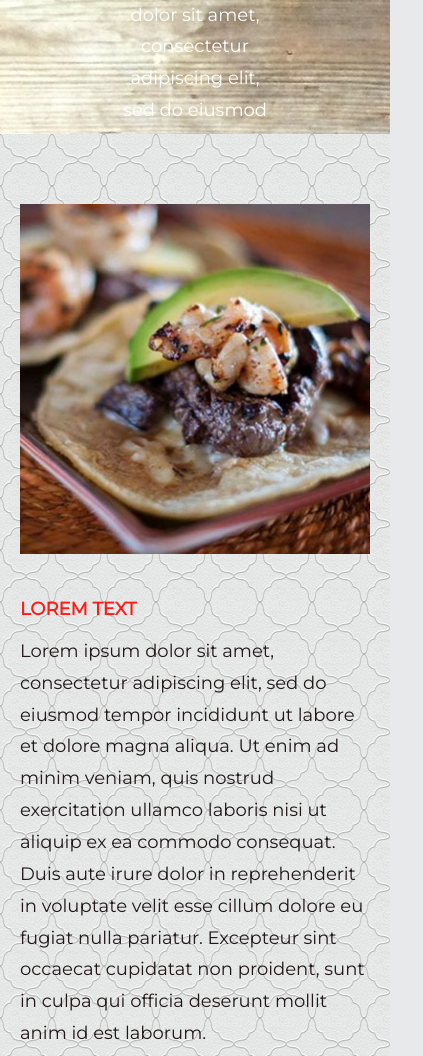
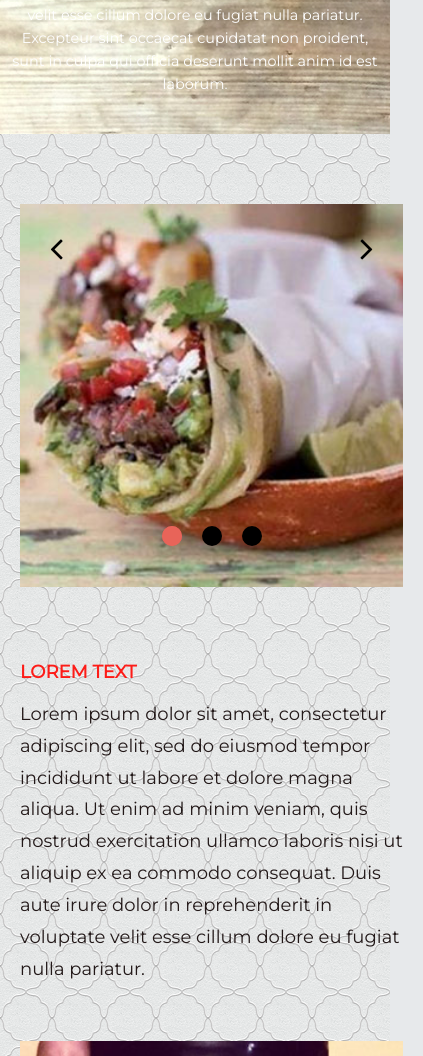
Before and after one commit to Tonyscode/A-level, a website: page index.html in a window 390 px wide. Shown: the part 339-1395 px from the top of the page, 423 px wide, since content can reach past the window. Drawn offline with nearby package versions, Linux system fonts and the light colour scheme.

Commit message:
version 1.2 сделан слайдер

```diff
--- a/css/stylesheet.css
+++ b/css/stylesheet.css
@@ -169,7 +169,7 @@ body {
     text-align: center;
 }
 .container_story h1{
-    font-size: 2.55em;
+    font-size: 2.56em;
     line-height: 1.13;
     font-family:  'Courgette', cursive;
     margin-bottom: 20px;
@@ -190,7 +190,7 @@ body {
     display: flex;
     box-sizing: border-box;
     flex-direction: row;
-    justify-content: center;
+    justify-content: space-between;
 }
 .block_wrap:nth-child(2n){
     flex-direction: row-reverse;
@@ -199,16 +199,15 @@ body {
     height: auto;
     width: calc(50% - 100px);
     margin: 50px;
-    align-self: center;
-}
-.block_img{
-    display: flex;
-    justify-content: center;
 
 }
-.block_img img{
+/*.block_img{
+    display: flex;
+}*/
+
+/*.block_img img{
     max-width: 100%;
-}
+}*/
 
 .description_header{
     color: #fd1c18;
@@ -288,13 +287,6 @@ footer{
     display: flex;
 }
 
-/*.content_footer{
-    display: flex;
-    flex-wrap: wrap;
-    flex-direction: row;
-    justify-content: space-between;
-    align-items: center;
-}*/
 .contacts {
     display: flex;
     justify-content: center;
@@ -302,10 +294,13 @@ footer{
     flex-direction: column;
     align-items: center;
 }
+.footerContact{
+    margin-bottom: 15px;
+}
 .footer_directions{
     margin-top: 15px;
     border: 2px solid red;
-
+    padding: 1px 28px;
 }
 .iconSocial{
     font-size: 1.4em;
@@ -324,7 +319,83 @@ footer{
 .iconSocial span:first-child{
     margin-left: 0;
 }
+/*===============слайдер====================*/
+.sl {
+    width: 423px;
+    height: 423px;
+    display:
+}
+.sl .slick-dots {
+    position: absolute;
+    bottom: 60px;
+}
+
+.sl .slick-dots li {
+    margin: 0 10px;
+}
+.sl .slick-dots li button::before {
+    content: '';
+    background-color: #000;
+    opacity: 1;
+    border-radius: 50%;
+}
+
+.sl .slick-dots li.slick-active button,
+.sl .slick-dots button:hover {
+    background: #E8645A;
+    border-radius: 50%;
+
+}
+
+.sl .slick-dots li.slick-active button::before,
+.sl .slick-dots li.slick-active button:hover:before {
+    background: #E8645A;
+}
+.sl #prev{
+    position: absolute;
+    top: 44px;
+    right: 50px;
+    background: transparent;
+    border: 0;
+    color: black;
+/*
+    right: 0;
+    top: 41%;
+*/
+    z-index: 5;
+    font-size: 36px;
+}
+.sl #next{
+    position: absolute;
+    top: 44px;
+    left: 50px;
+    background: transparent;
+    border: 0;
+    color: black;
+/*    top: 41%;
+    left: 0;
+    color: #fff;
+*/
+    font-size: 36px;
+    z-index: 5;
+}
+.sl #next .fa-angle-double-left{
+    position: absolute;
+    top: 24%;
+    left: 15%;
+
+}
+.sl #prev .fa-angle-double-right{
+    position: absolute;
+    top: 24%;
+    right: 15%;
+}
+
 @media only screen and (max-width: 992px) {
+    .container_story{
+        padding: 30px 10px;
+        line-height: 1.6;
+    }
     .block_img, .block_text {
         width: calc(100% - 40px);
         margin: 20px;
@@ -335,8 +406,16 @@ footer{
     .block_img img{
         width: 100%;
     }
+    .block_wrap {
+        justify-content: center;
+    }
 }
+
 @media only screen and (max-width: 768px) {
+    .container_story{
+        padding: 10px;
+        font-size: 0.8em;
+    }
     .content_footer{
         flex-direction: column;
         justify-content: center;
--- a/index.html
+++ b/index.html
@@ -13,10 +13,7 @@
     <link media="all" rel="stylesheet" type="text/css" href="css/stylesheet.css" />
     <link rel="stylesheet" type="text/css" href="slick/slick.css"/>
     <link rel="stylesheet" type="text/css" href="slick/slick-theme.css"/>
-    <style type="text/css">
-        .soc_icons {
-        }
-    </style>
+
 
 
 </head>
@@ -60,8 +57,16 @@
             <div class="container">
                 <div class="main_description">
                     <div class="block_wrap">
-                        <div class="block_img">
-                            <img src="images/img-01.jpg" alt="food1" />
+                        <div class="sl">
+                            <div class="block_img">
+                                <img src="images/img-03.jpg" alt="food1" />
+                            </div>
+                            <div class="block_img">
+                                <img src="images/img-04.jpg" alt="food1" />
+                            </div>
+                            <div class="block_img">
+                                <img src="images/img-05.jpg" alt="food1" />
+                            </div>
                         </div>
                         <div class="block_text">
                             <span class="description_header">Lorem text</span>
@@ -70,9 +75,7 @@
                                 Ut enim ad minim veniam, quis nostrud exercitation ullamco
                                 laboris nisi ut aliquip ex ea commodo consequat. Duis aute
                                 irure dolor in reprehenderit in voluptate velit esse cillum
-                                dolore eu fugiat nulla pariatur. Excepteur sint occaecat
-                                cupidatat non proident, sunt in culpa qui officia deserunt
-                                mollit anim id est laborum.
+                                dolore eu fugiat nulla pariatur.
                             </p>
 
                         </div>
@@ -83,7 +86,8 @@
                         </div>
                         <div class="block_text">
                             <span class="description_header">Mexican craft beer</span>
-                            <p>Lorem ipsum dolor sit amet, consectetur adipiscing elit, sed do eiusmod tempor incididunt ut labore et dolore magna aliqua. Ut enim ad minim veniam, quis nostrud exercitation ullamco laboris nisi ut aliquip ex ea commodo consequat. Duis aute irure dolor in reprehenderit in voluptate velit esse cillum dolore eu fugiat nulla pariatur. Excepteur sint occaecat cupidatat non proident, sunt in culpa qui officia deserunt mollit anim id est laborum.
+                            <p>Lorem ipsum dolor sit amet, consectetur adipiscing elit, sed do eiusmod tempor incididunt ut labore et dolore magna aliqua. Ut enim ad minim veniam, quis nostrud exercitation ullamco laboris nisi ut aliquip ex ea commodo consequat. Duis aute irure dolor in reprehenderit in voluptate velit esse cillum dolore eu fugiat nulla pariatur.
+
                             </p>
                             <a href="#" class="see_beers">see our beers</a>
                         </div>
@@ -122,7 +126,7 @@
                     <img src="images/logo1.png" alt="Logo">
                 </div>
                 <div class="block_footer contacts">
-                    <h1  class="description_header">
+                    <h1  class="description_header footerContact">
                         Contact
                     </h1>
                     <p>610 N Coast Hwy,</p>
@@ -150,7 +154,8 @@
 
 
     <script src="https://code.jquery.com/jquery-3.2.1.slim.min.js" integrity="sha384-KJ3o2DKtIkvYIK3UENzmM7KCkRr/rE9/Qpg6aAZGJwFDMVNA/GpGFF93hXpG5KkN" crossorigin="anonymous"></script>
-    <!--script src="js/slider1.js"></script-->
+    <script type="text/javascript" src="slick/slick.min.js"></script>
+    <script src="js/slider1.js"></script>
     <script src="js/script.js"></script>
 
 </body>
--- a/js/slider1.js
+++ b/js/slider1.js
@@ -1,12 +1,14 @@
-
-    $('.sl').slick({
+function SlickInit() {
+    window.slick1 = $('.sl').slick({
         dots: true,
         autoplay: false,
         autoplaySpeed: 2000,
         arrows: true,
-        nextArrow: '<button id="prev" type="button" class="btn btn-juliet"><i class="fa fa-angle-double-right" aria-hidden="true"></i>',
-        prevArrow: '<button id="next" type="button" class="btn btn-juliet"><i class="fa fa-angle-double-left" aria-hidden="true"></i>'
+        nextArrow: '<button id="prev" type="button" class="btn btn-juliet"><i class="fa fa-angle-right" aria-hidden="true"></i>',
+        prevArrow: '<button id="next" type="button" class="btn btn-juliet"><i class="fa fa-angle-left" aria-hidden="true"></i>'
         //appendArrows: $('.my-arrow'),
         //prevArrow: '<button id="prev" type="button" class="btn btn-juliet"><i class="fa fa-angle-double-left" aria-hidden="true"></i></button>',
         //nextArrow: '<button id="next" type="button" class="btn btn-juliet"><i class="fa fa-angle-double-right" aria-hidden="true"></i></button>'
     });
+}
+SlickInit();
```
